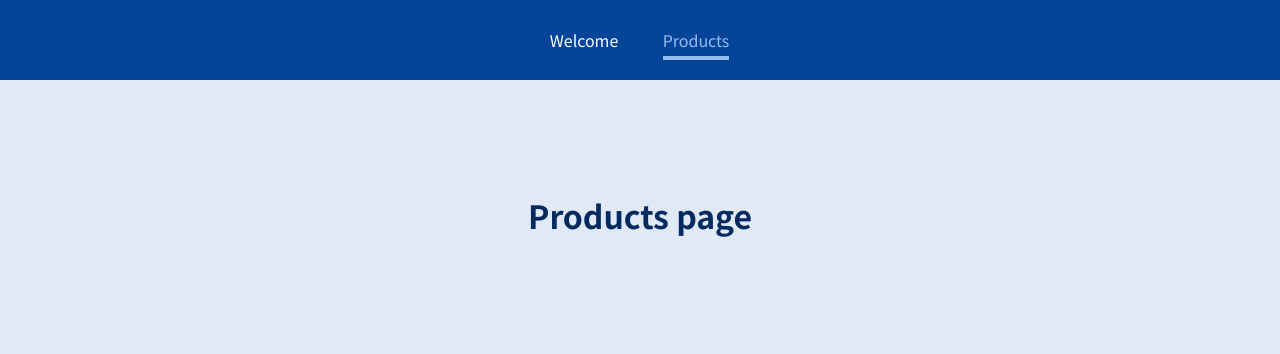
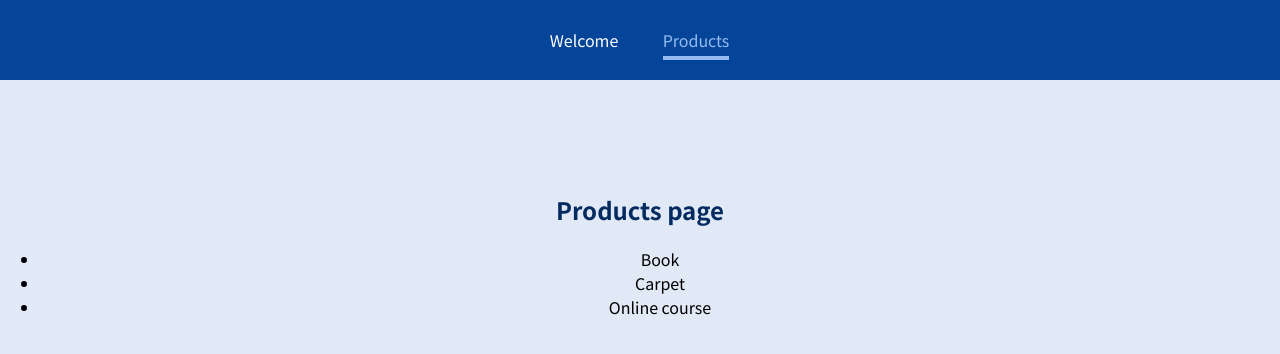
Before and after one commit to skodi001/spa-app, a React (Create React App) app: page /products in a window 1280 px wide. Shown: the top 354 px of the page. Built offline with nearby package versions, Linux system fonts and the light colour scheme.

Commit message:
Added dynamic routes and params

```diff
--- a/src/App.js
+++ b/src/App.js
@@ -3,6 +3,7 @@ import { Route } from "react-router-dom";
 import Welcome from "./pages/Welcome";
 import Products from "./pages/Products";
 import MainHeader from "./components/MainHeader";
+import ProductDetail from "./pages/ProductDetail";
 
 import "./App.css";
 
@@ -19,6 +20,9 @@ function App() {
         <Route path="/products">
           <Products />
         </Route>
+        <Route path="/product-detail/:productId">
+          <ProductDetail />
+        </Route>
       </main>
     </div>
   );
--- /dev/null
+++ b/src/pages/ProductDetail.js
@@ -0,0 +1,9 @@
+const ProductDetail = () => {
+  return (
+    <section>
+      <h2>Product Detail</h2>
+    </section>
+  );
+};
+
+export default ProductDetail;
--- a/src/pages/Products.js
+++ b/src/pages/Products.js
@@ -1,5 +1,14 @@
 const Products = () => {
-  return <h1>Products page</h1>;
+  return (
+    <section>
+      <h1>Products page</h1>
+      <ul>
+        <li>Book</li>
+        <li>Carpet</li>
+        <li>Online course</li>
+      </ul>
+    </section>
+  );
 };
 
 export default Products;
```
